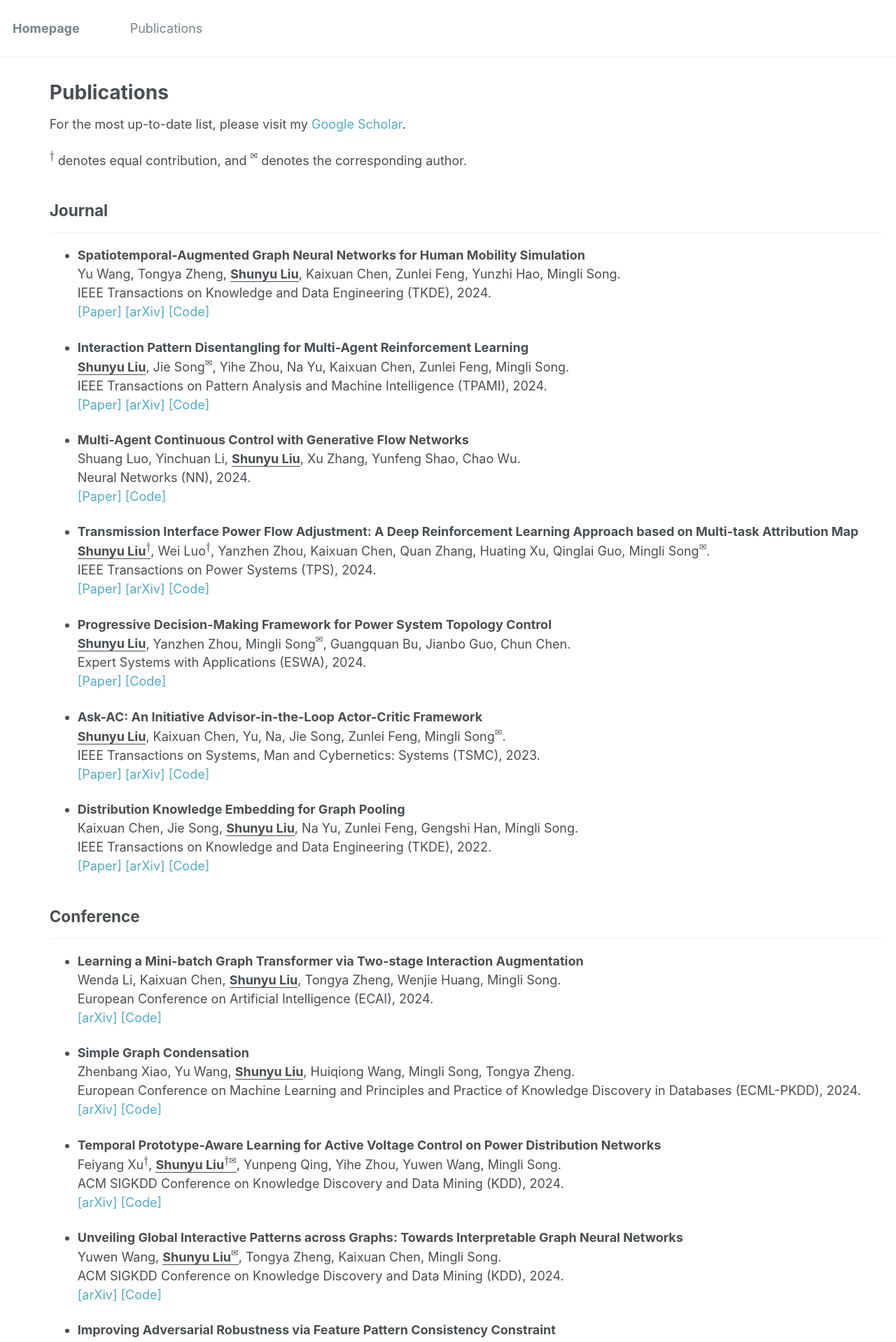
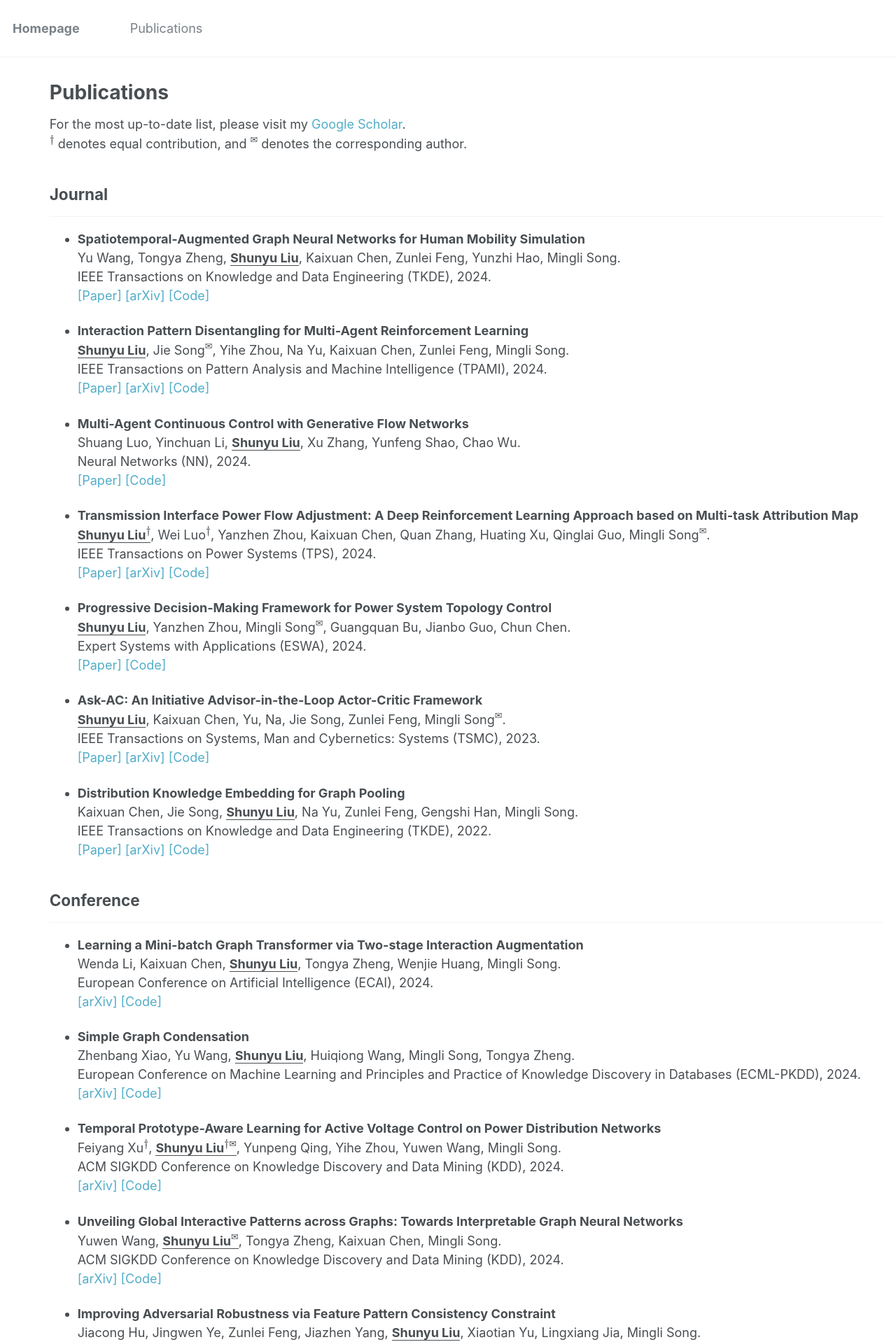
Before and after one commit to liushunyu/liushunyu.github.io, a Jekyll site: the page built from _pages/publications.md, in a window 1280 px wide. Shown: the top 1918 px of the page at 70% size. Built offline with Jekyll 4.4.1, drawn with Linux system fonts in a browser that asks for light colours; formulas are drawn with MathJax 3.

Commit message:
Update publications.md

```diff
--- a/_pages/publications.md
+++ b/_pages/publications.md
@@ -5,8 +5,7 @@ permalink: /publications/
 author_profile: false
 ---
 
-For the most up-to-date list, please visit my <a href="https://scholar.google.com/citations?user=4U-X6d4AAAAJ&hl=en" target="_blank" style="text-decoration: none">Google Scholar</a>.
-
+For the most up-to-date list, please visit my <a href="https://scholar.google.com/citations?user=4U-X6d4AAAAJ&hl=en" target="_blank" style="text-decoration: none">Google Scholar</a>.\\
 $^\dagger$ denotes equal contribution, and $^✉️$ denotes the corresponding author.
 
 ## Journal
```
